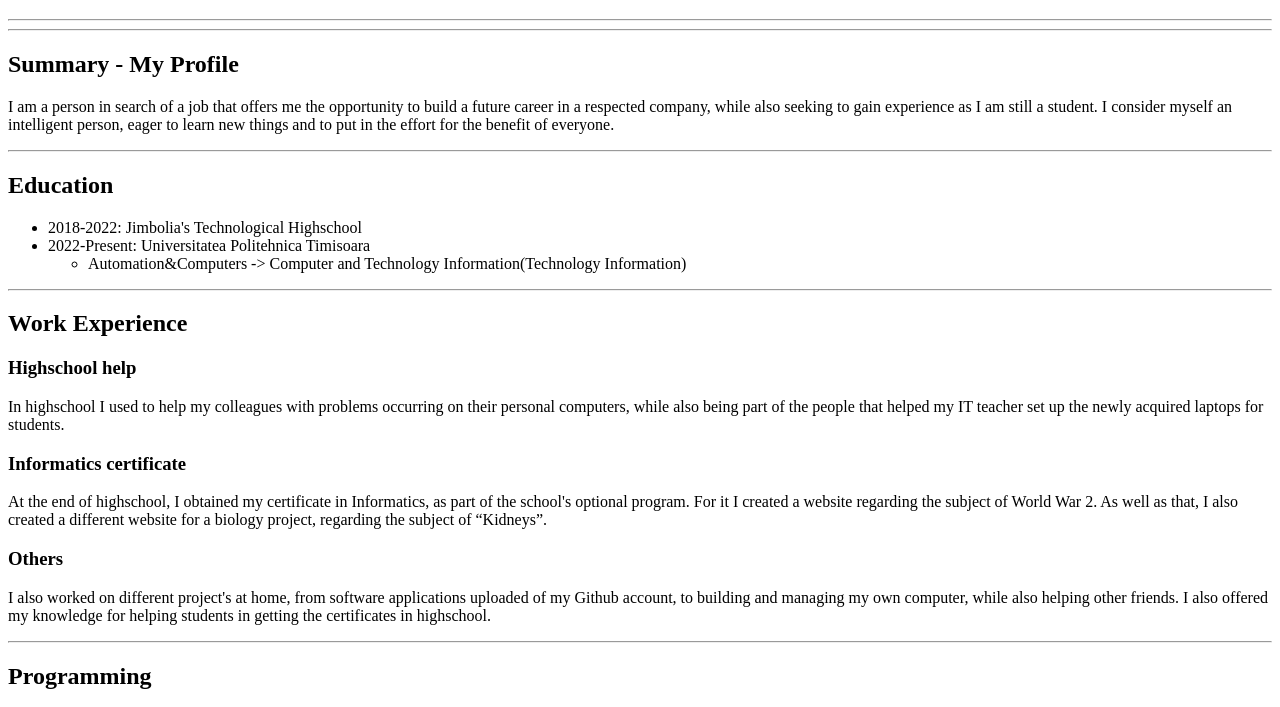
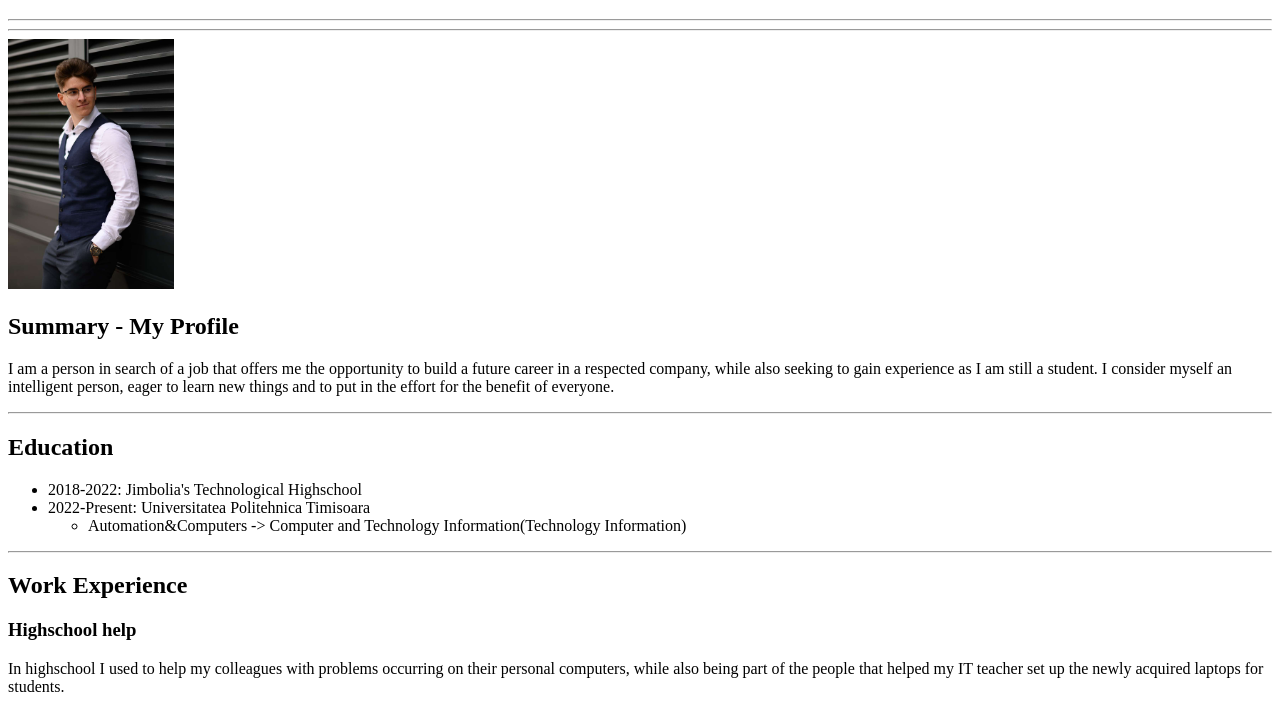
Before and after one commit to Cosminvlc03/My_resume, a plain HTML site: page index.html in a window 1280 px wide. Shown: the part 61-768 px from the top of the page. Drawn offline with Linux system fonts and the light colour scheme.

Commit message:
Add files via upload

```diff
--- a/index.html
+++ b/index.html
@@ -9,7 +9,7 @@
     <h1>Welcome to my resume - by Valcea Ilie-Cosmin</h1>
     <hr>
     <hr>
-
+    <img src="./assets/Z6I5858.jpg" height="250" alt="profile_pic">
     <h2>Summary - My Profile</h2>
     <p>
         I am a person in search of a job that offers me the
```
Also changed, not shown: assets/Z6I5858.jpg (added).
